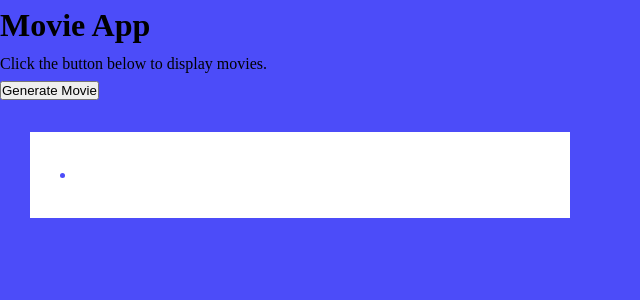
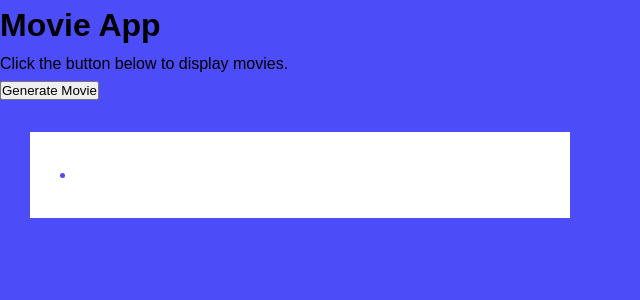
Before and after one commit to Doubting-Thomas/movie-app, a React (Create React App) app: page / in a window 1280 px wide. Shown: the top 300 px of the page, without its empty margins (0-640 px from the left). Built offline with nearby package versions, Linux system fonts and the light colour scheme.

Commit message:
style: change font style

```diff
--- a/src/index.css
+++ b/src/index.css
@@ -16,7 +16,7 @@ html {
 
 body {
   width: 60rem;
-  font-family: "Nunito Sans", cursive;
+  font-family: "Nunito Sans", sans-serif;
   font-size: 1.6rem;
   font-weight: 400;
   line-height: 1.6;
```
